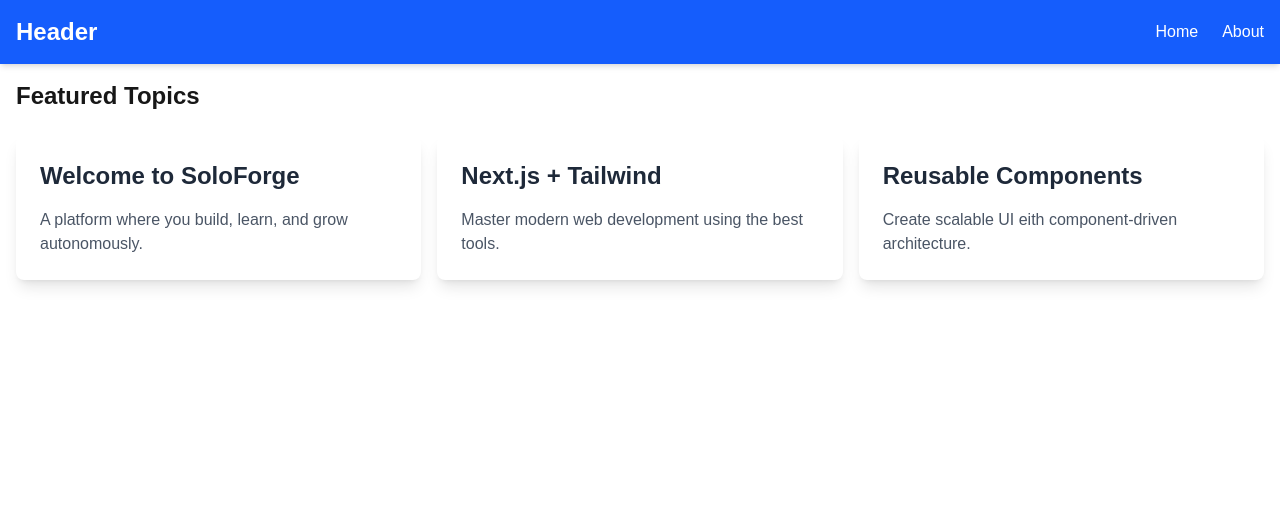
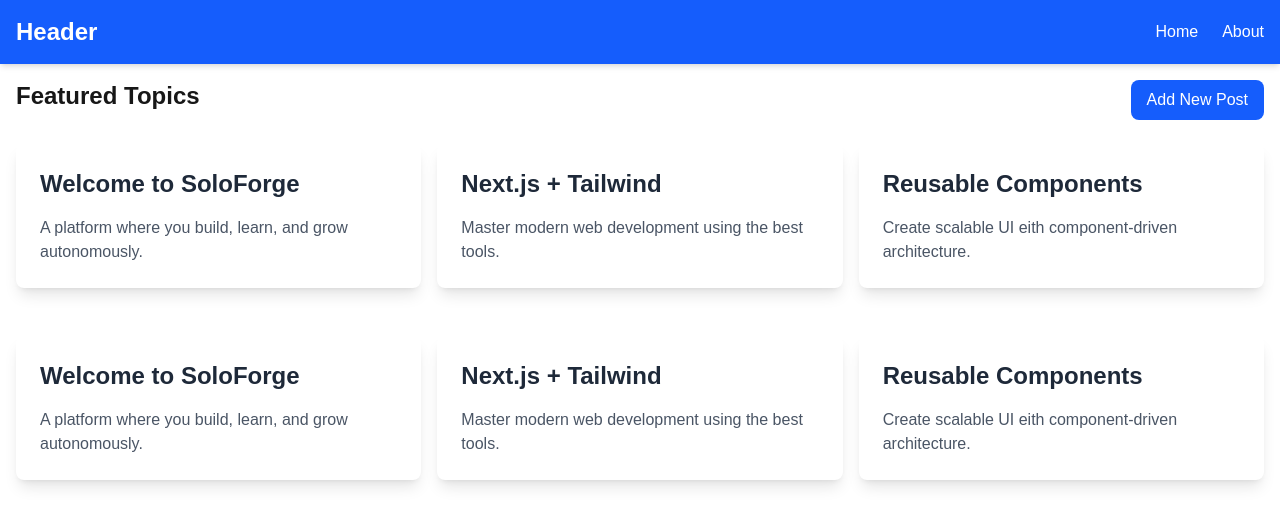
Before and after one commit to Kaydev-cmd/alx-project-0x02-setup, a Next.js app in the folder alx-project-0x02/: page /home in a window 1280 px wide. Shown: the top 526 px of the page. Built offline with nearby package versions, Linux system fonts and the light colour scheme.

Commit message:
feat: add button to open PostModal for creating new posts

```diff
--- a/alx-project-0x02/pages/home.tsx
+++ b/alx-project-0x02/pages/home.tsx
@@ -47,10 +47,21 @@
       <main className="p-4">
         <div className="flex justify-between">
           <h1 className="text-2xl font-semibold">Featured Topics</h1>
+          <button
+            onClick={() => setShowModal(true)}
+            className="px-4 py-2 bg-blue-600 text-white rounded-lg hover:bg-blue-700 transition"
+          >
+            Add New Post
+          </button>
         </div>
         <div className="grid grid-cols-3 gap-4">
           {cardData.map((card, index) => (
             <Card key={index} title={card.title} content={card.content} />
+          ))}
+        </div>
+        <div className="grid grid-cols-3 gap-4">
+          {posts.map((post, index) => (
+            <Card key={index} title={post.title} content={post.content} />
           ))}
         </div>
       </main>
```
